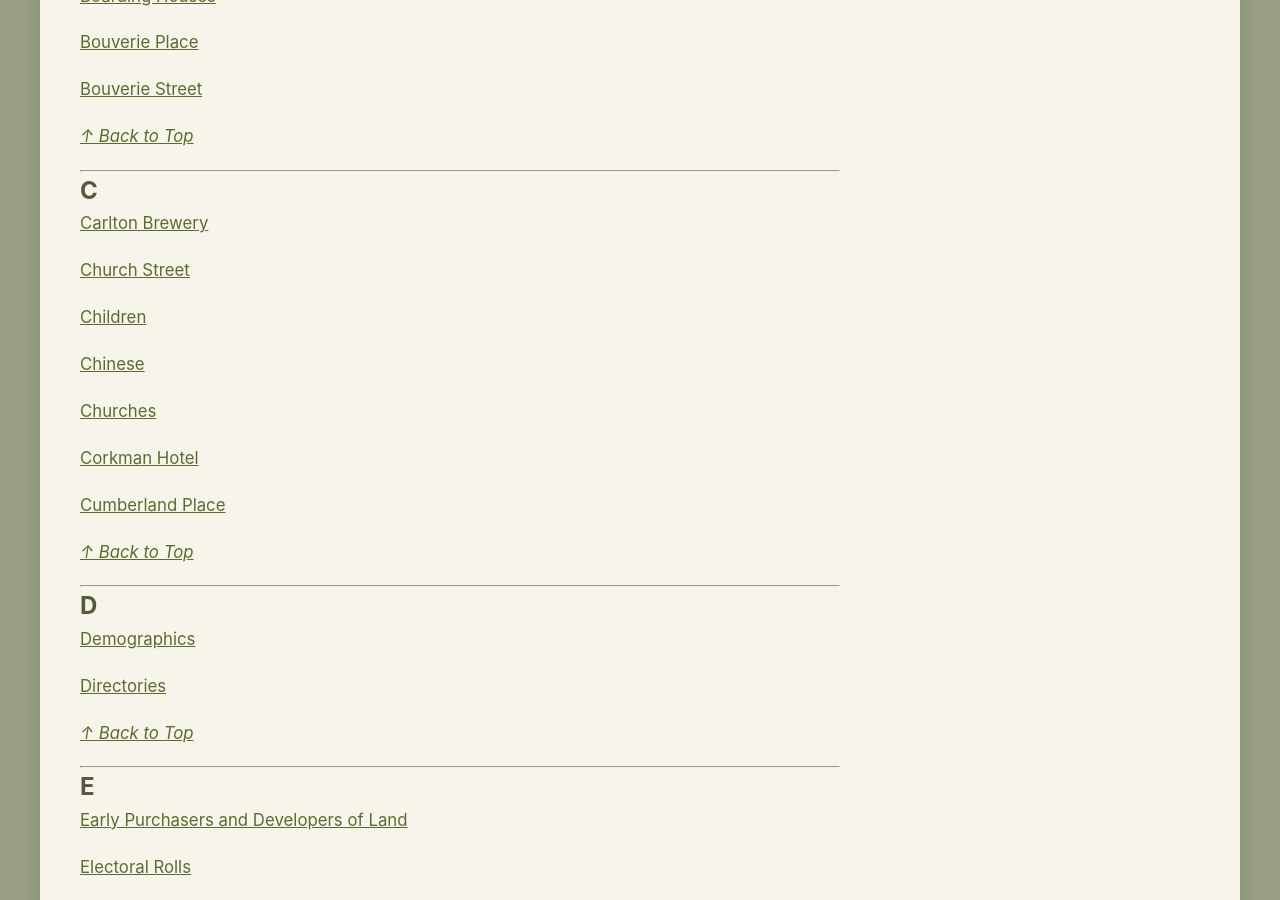
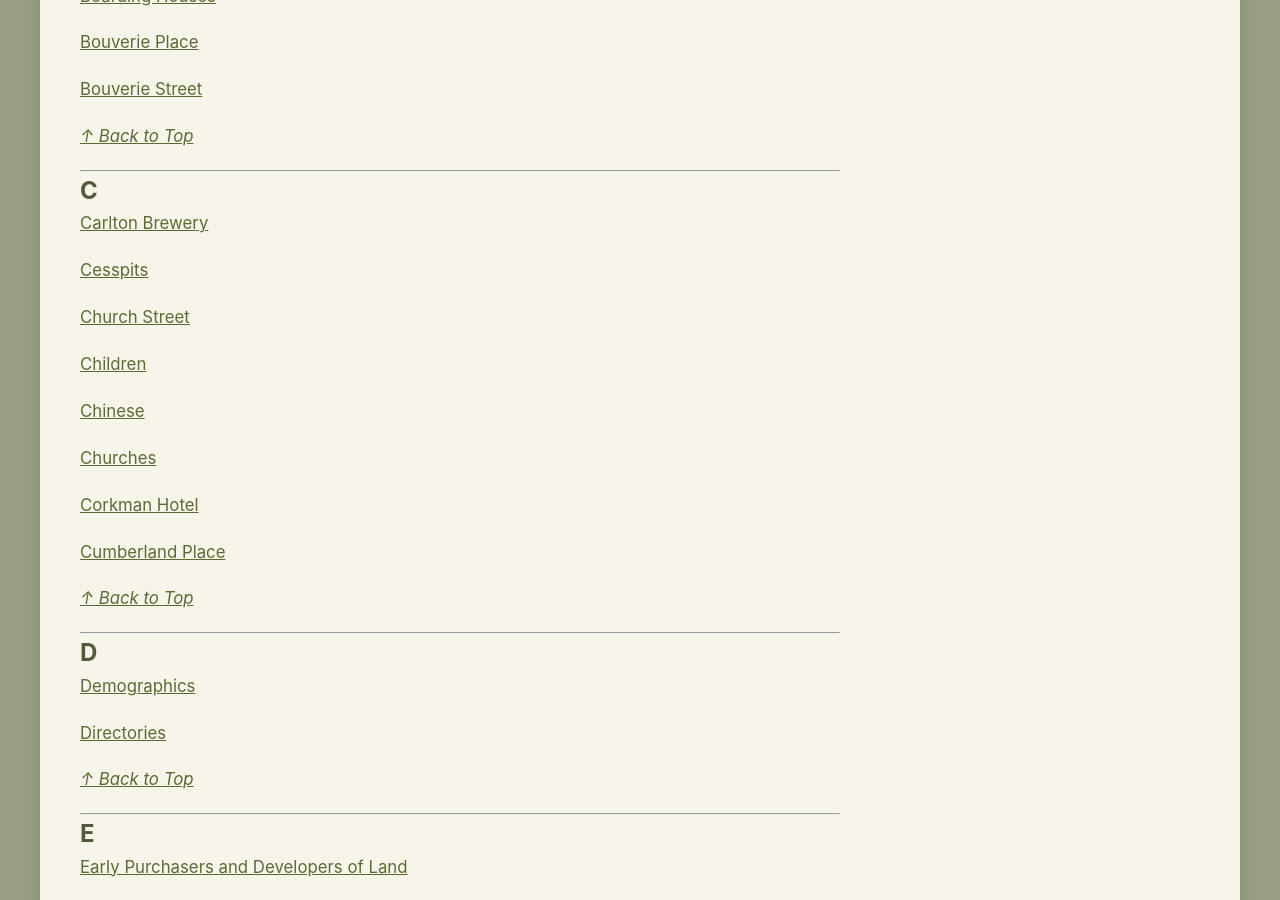
Before and after one commit to notamitchell/order, a Jekyll site: the page built from aToZ.md, in a window 1280 px wide and 900 px high, scrolled down 1234 px. Built offline with Jekyll 4.4.1, drawn with Linux system fonts in a browser that asks for light colours; a script that is not in the unit is left out.

Commit message:
Update aToZ.md

```diff
--- a/aToZ.md
+++ b/aToZ.md
@@ -51,6 +51,8 @@
 ## C
 
 [Carlton Brewery](civic?id=Carlton Brewery)
+
+[Cesspits](civic?id=Cesspits)
 
 [Church Street](civic?id=Church Street)
 
```
